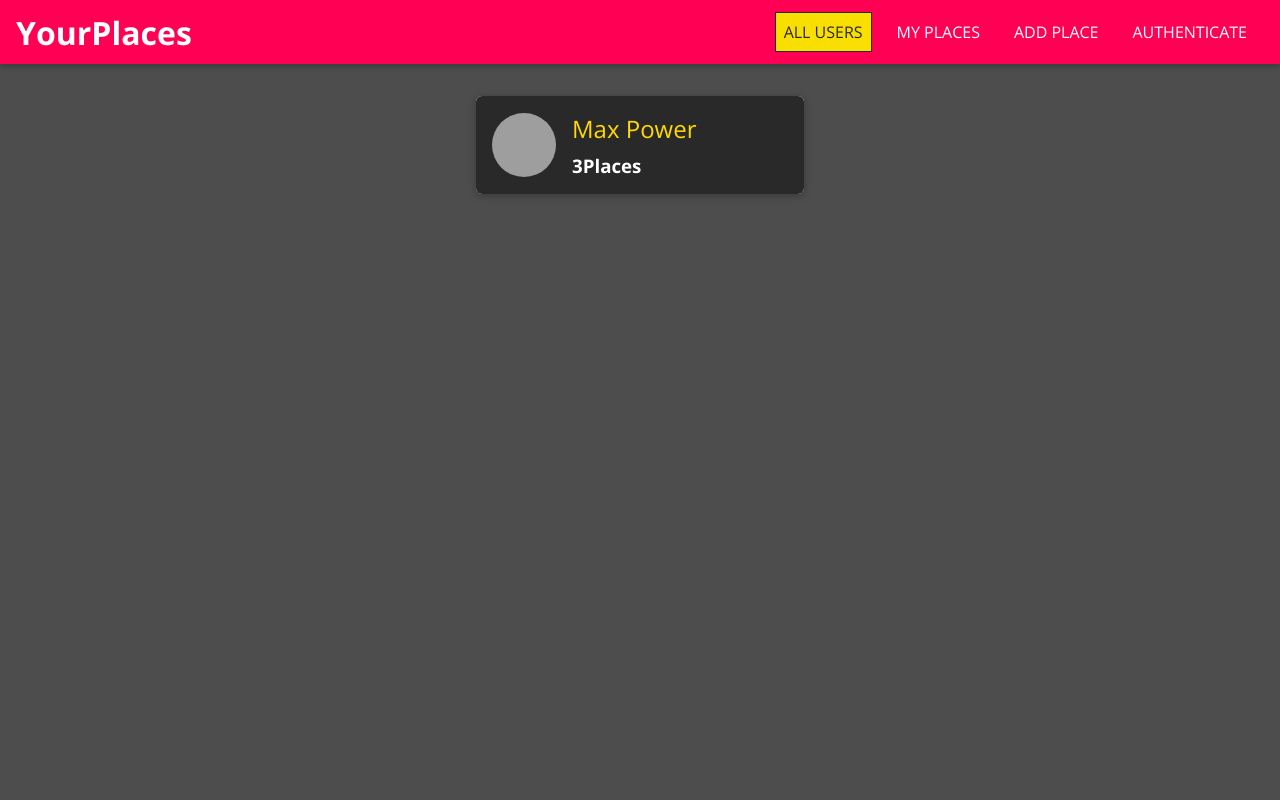
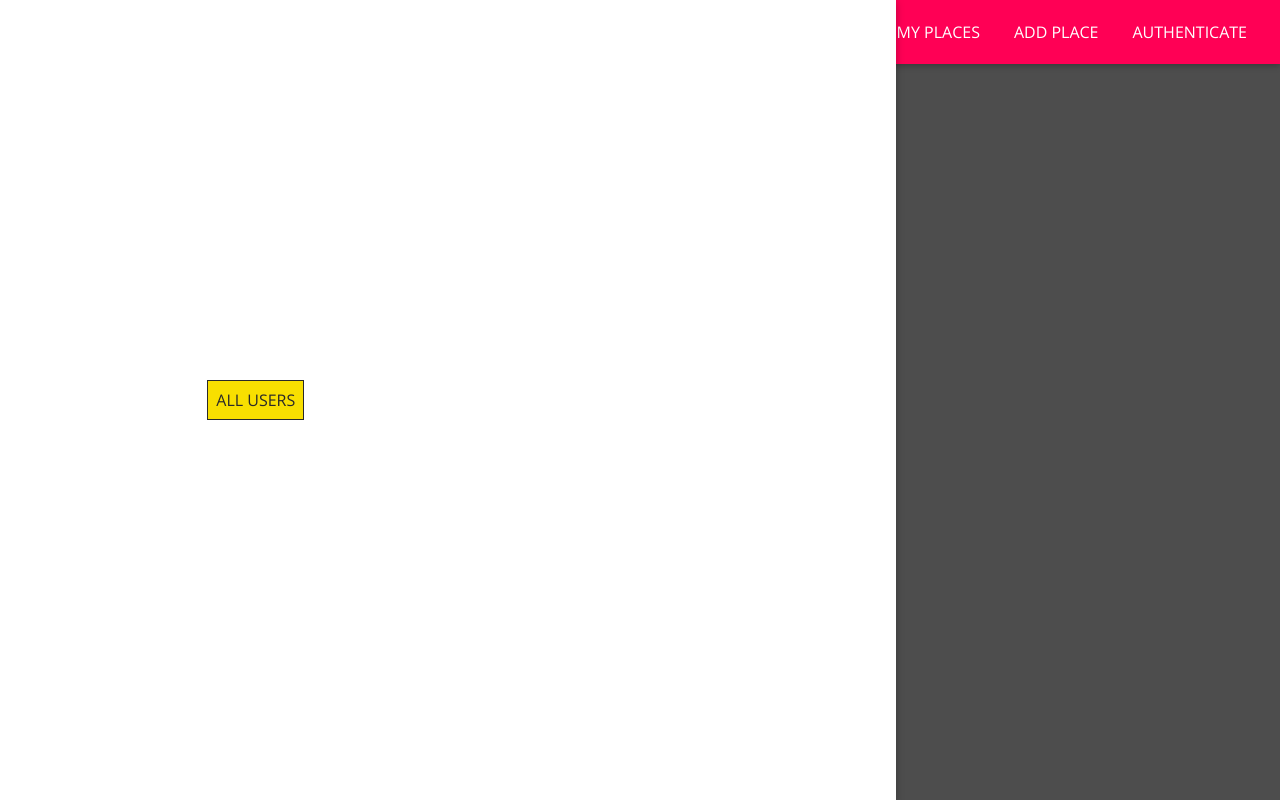
Before and after one commit to orcunSarmis/Been-There-React, a React (Create React App) app: page / in a window 1280 px wide. Built offline with nearby package versions, Linux system fonts and the light colour scheme; grey boxes are pictures that could not be loaded.

Commit message:
aside nav linnk added

```diff
--- a/src/shared/components/Navigation/MainNavigation.js
+++ b/src/shared/components/Navigation/MainNavigation.js
@@ -1,12 +1,19 @@
 import React from "react";
-import { Link } from 'react-router-dom';
+import { Link } from "react-router-dom";
 
 import MainHeader from "./MainHeader";
 import NavLinks from "./NavLinks";
+import SideDrawer from "./SideDrawer";
 import "./MainNavigation.css";
 
-const MainNavigation = (props) => {
+const MainNavigation = props => {
   return (
+    <React.Fragment>
+      <SideDrawer>
+        <nav className="main-navigation__drawer-nav">
+          <NavLinks />
+        </nav>
+      </SideDrawer>
       <MainHeader>
         <button className="main-navigation__menu-btn">
           <span />
@@ -16,10 +23,11 @@ const MainNavigation = (props) => {
         <h1 className="main-navigation__title">
           <Link to="/">YourPlaces</Link>
         </h1>
-      <nav>
+        <nav className="main-navigation__header-nav">
           <NavLinks />
         </nav>
       </MainHeader>
+    </React.Fragment>
   );
 };
 
--- a/src/shared/components/Navigation/SideDrawer.css
+++ b/src/shared/components/Navigation/SideDrawer.css
@@ -0,0 +1,10 @@
+.side-drawer {
+    position: fixed;
+    left: 0;
+    top: 0;
+    z-index: 100;
+    height: 100vh;
+    width: 70%;
+    background: white;
+    box-shadow: 0 2px 8px rgba(0, 0, 0, 0.26);
+  }
--- a/src/shared/components/Navigation/SideDrawer.js
+++ b/src/shared/components/Navigation/SideDrawer.js
@@ -0,0 +1,11 @@
+import React from "react";
+
+import './SideDrawer.css';
+
+const SideDrawer = props => {
+    return (
+        <aside className="side-drawer">{props.children}</aside>
+    );
+};
+
+export default SideDrawer;
```
Lines whose indentation alone changed are shown as unchanged.
